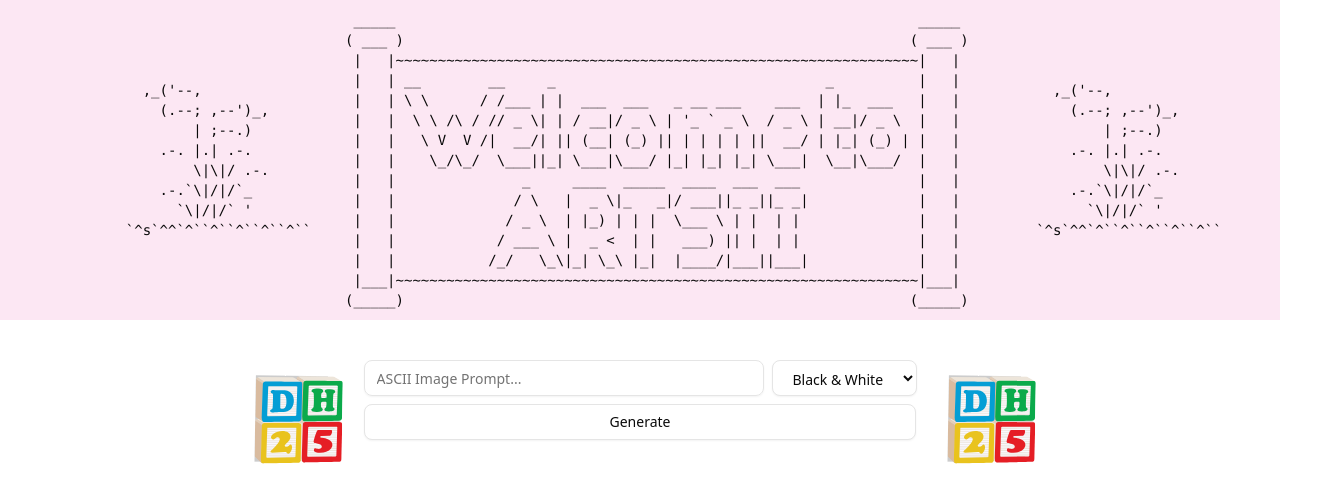
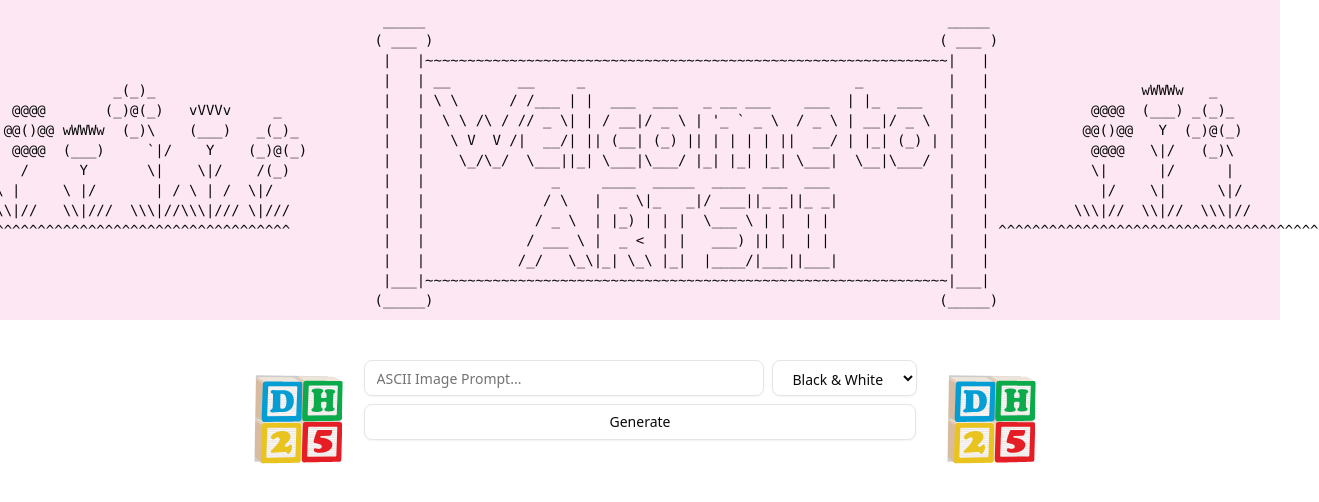
Before and after one commit to abobich675/artsii, a Next.js app: page / in a window 1280 px wide. Shown: the top 502 px of the page, 1319 px wide, since content can reach past the window. Built offline with nearby package versions, Linux system fonts and the light colour scheme.

Commit message:
flower 2

```diff
--- a/src/app/page.tsx
+++ b/src/app/page.tsx
@@ -9,6 +9,8 @@ import FormattedAscii from "@/components/ui/FormattedAscii";
 import { Loader2 } from "lucide-react";
 import Image from "next/image";
 import Flower from "@/components/ui/Flower";
+import Flower2 from "@/components/ui/Flower2";
+
 
 type ColoredChar = {
   char: string;
@@ -57,7 +59,7 @@ export default function Home() {
       <div className="w-full flex items-center justify-center h-80 bg-pink-100 text-sm">
         <Flower />
         <Banner />
-        <Flower />
+        <Flower2 />
       </div>
       <div className="flex justify-center pt-10 pb-10">
         <div className="w-[90%]">
--- /dev/null
+++ b/src/components/ui/Flower2.tsx
@@ -0,0 +1,20 @@
+const Flower2 = () => {
+    const ascii =
+      `
+                 wWWWw   _
+           @@@@  (___) _(_)_
+          @@()@@   Y  (_)@(_)
+           @@@@   \\|/   (_)\\
+           \\|      |/      |
+            |/    \\|      \\|/
+         \\\\\\|//  \\\\|//  \\\\\\|//
+^^^^^^^^^^^^^^^^^^^^^^^^^^^^^^^^^^^^^^
+      `
+  return (
+    <pre>
+        {ascii}
+    </pre>
+  );
+}
+
+export default Flower2
--- a/src/components/ui/flower.tsx
+++ b/src/components/ui/flower.tsx
@@ -1,14 +1,14 @@
 const Flower = () => {
     const ascii =
       `
-          ,_('--,
-            (.--; ,--')_,
-                | ;--.)
-            .-. |.| .-.
-                \\|\\|/ .-.
-            .-.\`\\|/|/\`_
-              \`\\|/|/\` '
-        \`^s\`^^\`^\`\`^\`\`^\`\`^\`\`^\`\`
+                  _(_)_
+      @@@@       (_)@(_)   vVVVv     _
+     @@()@@ wWWWw  (_)\\    (___)   _(_)_
+      @@@@  (___)     \`|/    Y    (_)@(_)
+       /      Y       \\|    \\|/    /(_)
+    \\ |     \\ |/       | / \\ | /  \\|/
+    \\\\|//   \\\\|///  \\\\\\|//\\\\\\|/// \\|///
+^^^^^^^^^^^^^^^^^^^^^^^^^^^^^^^^^^^^^^^
       `
   return (
     <pre>
```
